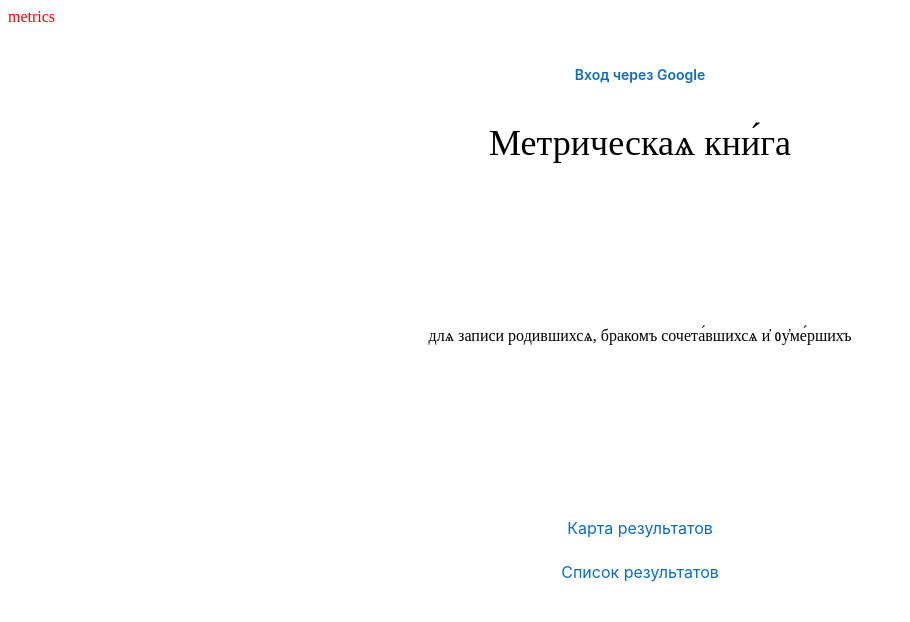
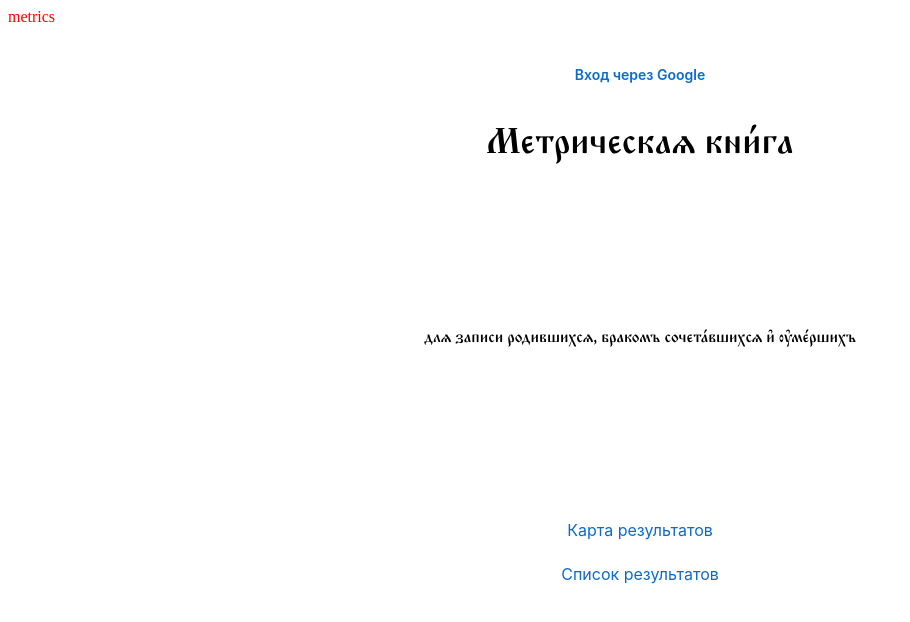
Before and after one commit to uezdy/indexby, a Next.js app: page /metrics in a window 1280 px wide. Shown: the top 622 px of the page, without its empty margins (0-910 px from the left). Built offline with nearby package versions, Linux system fonts and the light colour scheme.

Commit message:
MonomakhUnicode

```diff
--- a/app/components/HelloPage.tsx
+++ b/app/components/HelloPage.tsx
@@ -30,7 +30,7 @@ const HelloPageWrapper = styled('div')(
         }
         .book-title,
         .book-description {
-          font-family: 'Monomakh Unicode';
+          font-family: var(--monomakh-unicode);
           margin: auto;
         }
         .book-title {
```
